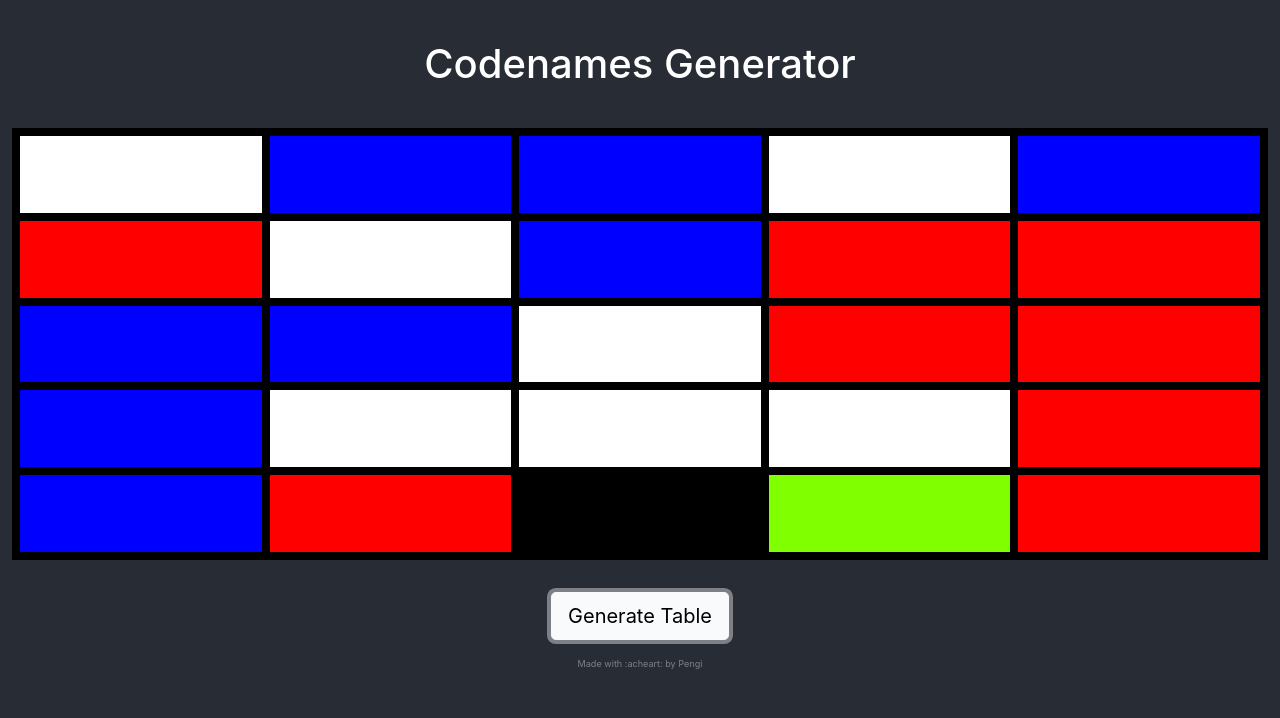
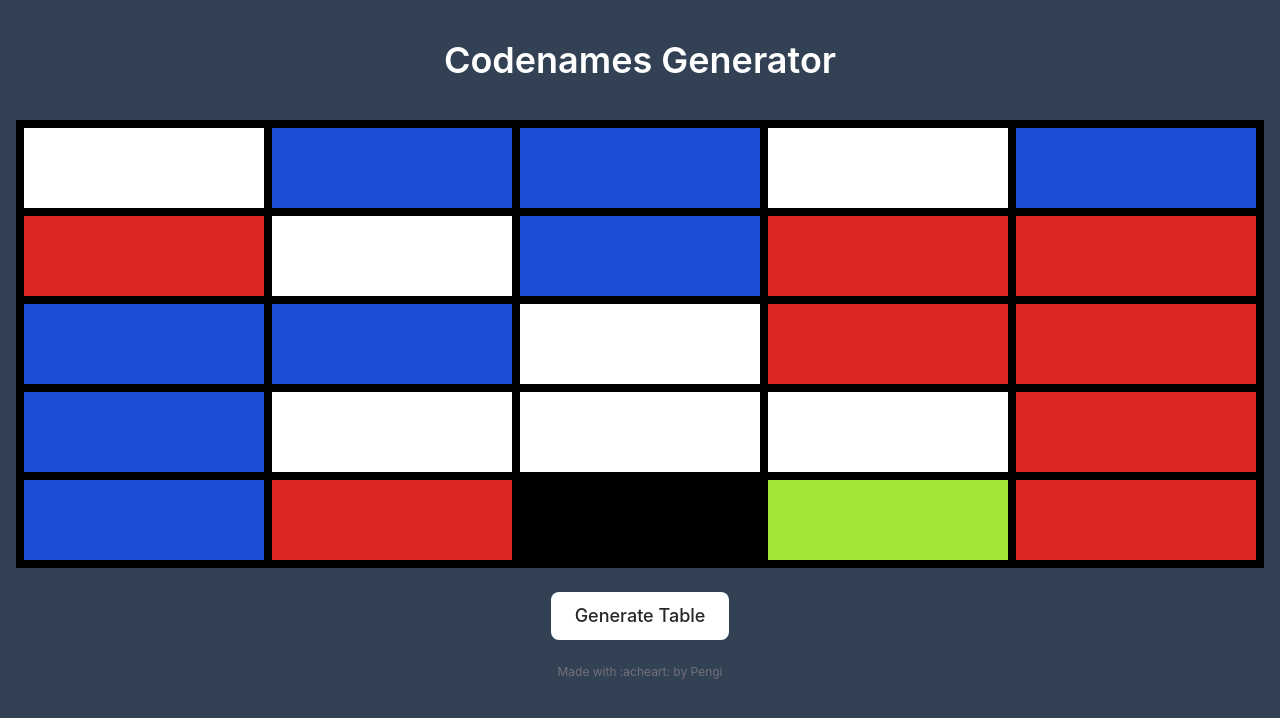
Before and after one commit to JamesPengi/codenames-generator, a React (Create React App) app: page / in a window 1280 px wide. Both pictures are taken after a click on the button "Generate Table". Shown: the top 718 px of the page. Built offline with nearby package versions, Linux system fonts and the light colour scheme.

Commit message:
ver1.1: migrated to tailwindcss

```diff
--- /dev/null
+++ b/craco.config.js
@@ -0,0 +1,7 @@
+module.exports = {
+  style: {
+    postcss: {
+      plugins: [require('tailwindcss'), require('autoprefixer')],
+    },
+  },
+};
--- a/public/index.html
+++ b/public/index.html
@@ -11,7 +11,6 @@
       user's mobile device or desktop. See https://developers.google.com/web/fundamentals/web-app-manifest/
     -->
     <link rel="manifest" href="%PUBLIC_URL%/manifest.json" />
-    <link href="https://cdn.jsdelivr.net/npm/bootstrap@5.0.0-beta1/dist/css/bootstrap.min.css" rel="stylesheet" integrity="sha384-giJF6kkoqNQ00vy+HMDP7azOuL0xtbfIcaT9wjKHr8RbDVddVHyTfAAsrekwKmP1" crossorigin="anonymous">
     <!--
       Notice the use of %PUBLIC_URL% in the tags above.
       It will be replaced with the URL of the `public` folder during the build.
@@ -21,7 +20,7 @@
       work correctly both with client-side routing and a non-root public URL.
       Learn how to configure a non-root public URL by running `npm run build`.
     -->
-    <title>Codenames Generator | Bored Games </title>
+    <title>Codenames Generator | Bored Games</title>
   </head>
   <body>
     <noscript>You need to enable JavaScript to run this app.</noscript>
--- a/src/App.css
+++ /dev/null
@@ -1,52 +0,0 @@
-.container {
-  background-color: #282c34;
-  min-height: 100vh;
-  min-width: 100vw;
-  display: flex;
-  flex-direction: column;
-  font-size: calc(10px + 2vmin);
-  color: white;
-  text-align: center;
-}
-
-h1 {
-  margin-top: 5vh;
-  margin-bottom: 5vh;
-}
-
-.generate-button {
-  margin-top: 2vh;
-  font-size: 1em;
-}
-
-.cell {
-  padding: 3vw;
-  border-color: black;
-  border-width: 1vmin;
-}
-
-.red {
-  background-color: red;
-}
-
-.blue {
-  background-color: blue;
-}
-
-.white {
-  background-color: white;
-}
-
-.black {
-  background-color: black;
-}
-
-.wildcard {
-  background-color: chartreuse;
-}
-
-.footer {
-  margin-top: 2vh;
-  font-size: 0.4em;
-  color: rgba(255, 255, 255, 0.4)
-}
--- a/src/App.jsx
+++ b/src/App.jsx
@@ -1,28 +1,82 @@
-import React, { Component } from 'react'
-
-import './App.css';
-import { sample, indexOf } from 'lodash'
+import React, { Component } from 'react';
+import { sample, indexOf } from 'lodash';
 
 export default class App extends Component {
   state = {
-    isGenerated: false
+    isGenerated: false,
+  };
+
+  _generateTable() {
+    var cards = [
+      'red',
+      'red',
+      'red',
+      'red',
+      'red',
+      'red',
+      'red',
+      'red',
+      'blue',
+      'blue',
+      'blue',
+      'blue',
+      'blue',
+      'blue',
+      'blue',
+      'blue',
+      'black',
+      'white',
+      'white',
+      'white',
+      'white',
+      'white',
+      'white',
+      'white',
+      'wildcard',
+    ];
+    var gameTable = [];
+
+    while (gameTable.length <= 25) {
+      var x = sample(cards);
+      cards.splice(indexOf(cards, x), 1);
+      gameTable.push(x);
     }
 
-  _generateTable() {
-    var cards = ['red', 'red', 'red', 'red', 'red', 'red', 'red', 'red', 'blue', 'blue', 'blue', 'blue', 'blue', 'blue', 'blue', 'blue', 'black', 'white', 'white', 'white', 'white', 'white', 'white', 'white', 'wildcard']
-    var gameTable = []
-
-    while(gameTable.length <= 25) {
-      var x = sample(cards)
-      cards.splice(indexOf(cards, x), 1)
-      gameTable.push(x)
-    }
-
-    const firstRow = [gameTable[0], gameTable[1], gameTable[2], gameTable[3], gameTable[4]]
-    const secondRow = [gameTable[5], gameTable[6], gameTable[7], gameTable[8], gameTable[9]]
-    const thirdRow = [gameTable[10], gameTable[11], gameTable[12], gameTable[13], gameTable[14]]
-    const fourthRow = [gameTable[15], gameTable[16], gameTable[17], gameTable[18], gameTable[19]]
-    const fifthRow = [gameTable[20], gameTable[21], gameTable[22], gameTable[23], gameTable[24]]
+    const firstRow = [
+      gameTable[0],
+      gameTable[1],
+      gameTable[2],
+      gameTable[3],
+      gameTable[4],
+    ];
+    const secondRow = [
+      gameTable[5],
+      gameTable[6],
+      gameTable[7],
+      gameTable[8],
+      gameTable[9],
+    ];
+    const thirdRow = [
+      gameTable[10],
+      gameTable[11],
+      gameTable[12],
+      gameTable[13],
+      gameTable[14],
+    ];
+    const fourthRow = [
+      gameTable[15],
+      gameTable[16],
+      gameTable[17],
+      gameTable[18],
+      gameTable[19],
+    ];
+    const fifthRow = [
+      gameTable[20],
+      gameTable[21],
+      gameTable[22],
+      gameTable[23],
+      gameTable[24],
+    ];
 
     this.setState({
       firstRow: firstRow,
@@ -30,74 +84,132 @@ export default class App extends Component {
       thirdRow: thirdRow,
       fourthRow: fourthRow,
       fifthRow: fifthRow,
-      isGenerated: true
-    })
+      isGenerated: true,
+    });
   }
 
   render() {
-    var { firstRow, secondRow, thirdRow, fourthRow, fifthRow } = this.state
+    var { firstRow, secondRow, thirdRow, fourthRow, fifthRow } = this.state;
     return (
-      <div className="container">
-        <h1>Codenames Generator</h1>
-          {
-            !this.state.isGenerated ?
+      <div className='bg-blue-700 min-h-screen min-v-screen flex flex-col mx-auto my-auto px-4 text-center'>
+        <p className='text-white text-3xl md:text-4xl font-semibold my-10'>
+          Codenames Generator
+        </p>
+        {!this.state.isGenerated ? (
           <div />
-            :
-            <table className="table">
+        ) : (
+          <table>
             <tr>
-                {
-                  firstRow.map((item, index) => {
+              {firstRow.map((item, index) => {
                 return (
-                      <td key={index} className={`cell ${item}`}></td>
-                    )
-                  })
-                }
+                  <td
+                    key={index}
+                    className={`p-5 md:p-7 lg:p-10 border border-black ${
+                      item === `red`
+                        ? `bg-red-600`
+                        : item === `blue`
+                        ? `bg-royalBlue-700`
+                        : item === `white`
+                        ? `bg-white`
+                        : item === `black`
+                        ? `bg-black`
+                        : `bg-lime-400`
+                    }`}
+                  ></td>
+                );
+              })}
             </tr>
             <tr>
-                {
-                  secondRow.map((item, index) => {
+              {secondRow.map((item, index) => {
                 return (
-                      <td key={index} className={`cell ${item}`}></td>
-                    )
-                  })
-                }
+                  <td
+                    key={index}
+                    className={`p-5 md:p-7 lg:p-10 border border-black ${
+                      item === `red`
+                        ? `bg-red-600`
+                        : item === `blue`
+                        ? `bg-royalBlue-700`
+                        : item === `white`
+                        ? `bg-white`
+                        : item === `black`
+                        ? `bg-black`
+                        : `bg-lime-400`
+                    }`}
+                  ></td>
+                );
+              })}
             </tr>
             <tr>
-                {
-                  thirdRow.map((item, index) => {
+              {thirdRow.map((item, index) => {
                 return (
-                      <td key={index} className={`cell ${item}`}></td>
-                    )
-                  })
-                }
+                  <td
+                    key={index}
+                    className={`p-5 md:p-7 lg:p-10 border border-black ${
+                      item === `red`
+                        ? `bg-red-600`
+                        : item === `blue`
+                        ? `bg-royalBlue-700`
+                        : item === `white`
+                        ? `bg-white`
+                        : item === `black`
+                        ? `bg-black`
+                        : `bg-lime-400`
+                    }`}
+                  ></td>
+                );
+              })}
             </tr>
             <tr>
-                {
-                  fourthRow.map((item, index) => {
+              {fourthRow.map((item, index) => {
                 return (
-                      <td key={index} className={`cell ${item}`}></td>
-                    )
-                  })
-                }
+                  <td
+                    key={index}
+                    className={`p-5 md:p-7 lg:p-10 border border-black ${
+                      item === `red`
+                        ? `bg-red-600`
+                        : item === `blue`
+                        ? `bg-royalBlue-700`
+                        : item === `white`
+                        ? `bg-white`
+                        : item === `black`
+                        ? `bg-black`
+                        : `bg-lime-400`
+                    }`}
+                  ></td>
+                );
+              })}
             </tr>
             <tr>
-
-                {
-                  fifthRow.map((item, index) => {
+              {fifthRow.map((item, index) => {
                 return (
-                      <td key={index} className={`cell ${item}`}></td>
-                    )
-                  })
-                }
+                  <td
+                    key={index}
+                    className={`p-5 md:p-7 lg:p-10 border border-black ${
+                      item === `red`
+                        ? `bg-red-600`
+                        : item === `blue`
+                        ? `bg-royalBlue-700`
+                        : item === `white`
+                        ? `bg-white`
+                        : item === `black`
+                        ? `bg-black`
+                        : `bg-lime-400`
+                    }`}
+                  ></td>
+                );
+              })}
             </tr>
           </table>
-          }
-          <div className="generate-button">
-            <button className="btn btn-lg btn-light" onClick={() => this._generateTable()}>Generate Table</button>
+        )}
+        <div className='my-4'>
+          <button
+            className='h-12 px-6 m-2 font-medium text-lg bg-white text-gray-800 transition-colors duration-150 text-white rounded-lg focus:shadow-outline hover:bg-gray-200'
+            onClick={() => this._generateTable()}
+          >
+            Generate Table
+          </button>
         </div>
-          <div className="footer">
-            <small>Made with :acheart: by Pengi</small>
-          </div>
+        <p className='text-xs text-gray-500'>Made with :acheart: by Pengi</p>
       </div>
     );
   }
--- a/src/index.css
+++ b/src/index.css
@@ -1,3 +1,7 @@
+@tailwind base;
+@tailwind components;
+@tailwind utilities;
+
 body {
   margin: 0;
   font-family: -apple-system, BlinkMacSystemFont, 'Segoe UI', 'Roboto', 'Oxygen',
@@ -6,8 +10,3 @@ body {
   -webkit-font-smoothing: antialiased;
   -moz-osx-font-smoothing: grayscale;
 }
-
-code {
-  font-family: source-code-pro, Menlo, Monaco, Consolas, 'Courier New',
-    monospace;
-}
--- /dev/null
+++ b/tailwind.config.js
@@ -0,0 +1,24 @@
+const colors = require('tailwindcss/colors');
+
+module.exports = {
+  purge: ['./src/**/*.{js, jsx, ts, tsx}', './public/index.html'],
+  darkMode: false, // or 'media' or 'class'
+  theme: {
+    colors: {
+      blue: colors.blueGray,
+      white: colors.white,
+      gray: colors.gray,
+      black: colors.black,
+      royalBlue: colors.blue,
+      red: colors.red,
+      lime: colors.lime,
+    },
+    borderWidth: {
+      DEFAULT: '1vmin',
+    },
+  },
+  variants: {
+    extend: {},
+  },
+  plugins: [],
+};
```
Also changed, not shown: package.json (+9 -5 lines), 1 other file (tests, documents, lock files or other folders). Lines whose indentation alone changed are shown as unchanged.
